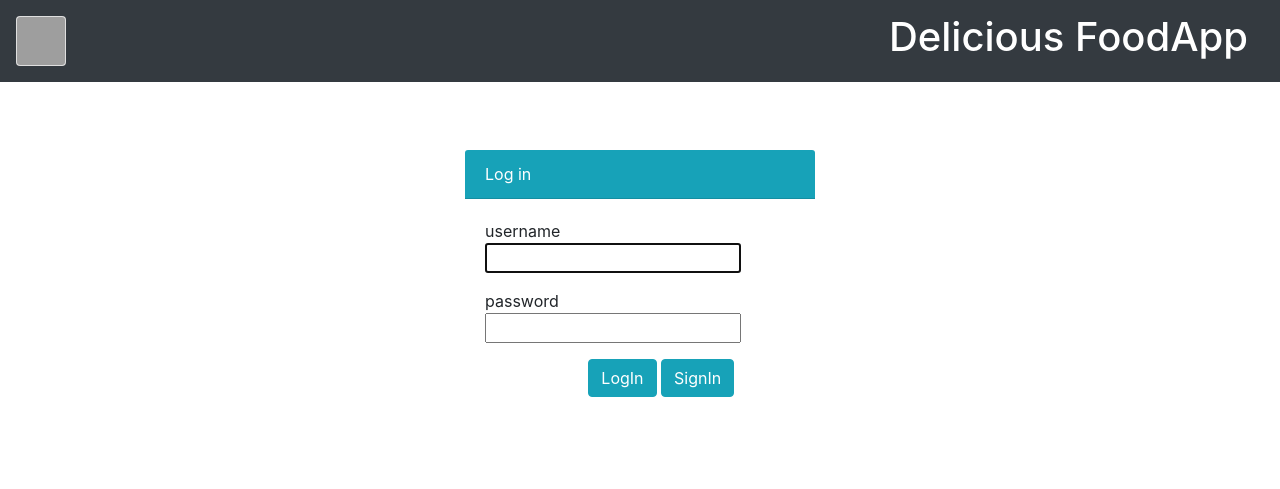
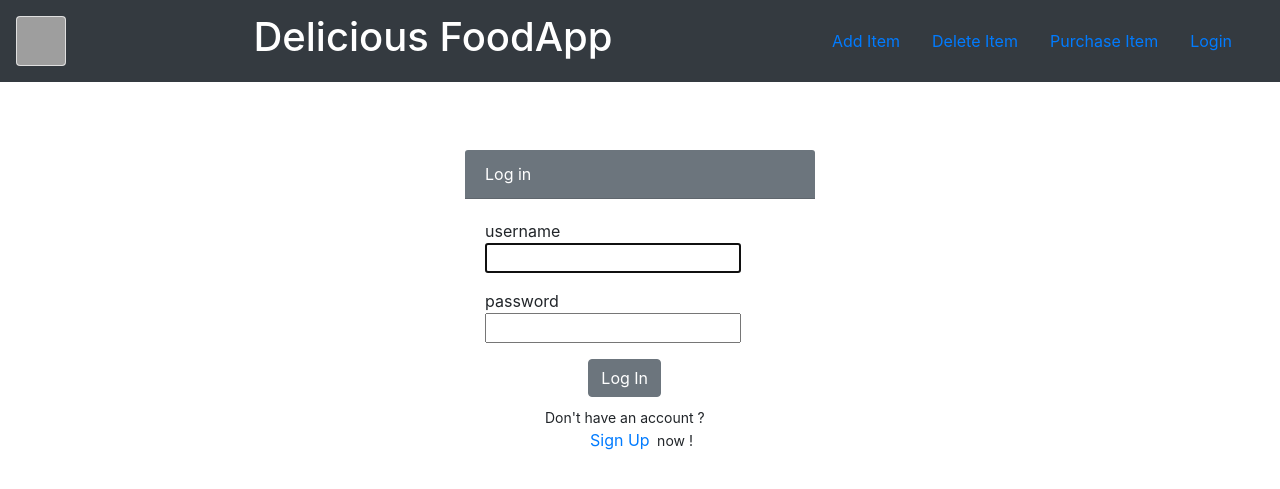
Before and after one commit to vedant100/Food-Order-System, a Django app: page /login/ in a window 1280 px wide. Shown: the top 489 px of the page. Run offline with Django 3.2, Linux system fonts and the light colour scheme; some libraries are stand-ins or nearby versions; grey boxes are pictures that could not be loaded.

Commit message:
bootstrap improved

```diff
--- a/food/templates/food/base.html
+++ b/food/templates/food/base.html
@@ -3,6 +3,11 @@
     <head>
          <link rel="stylesheet" type="text/css"  href="{% static 'style.css' %}"/>
          <link rel="stylesheet" href="https://stackpath.bootstrapcdn.com/bootstrap/4.5.2/css/bootstrap.min.css" integrity="sha384-JcKb8q3iqJ61gNV9KGb8thSsNjpSL0n8PARn9HuZOnIxN0hoP+VmmDGMN5t9UJ0Z" crossorigin="anonymous"></link>
+    <style>
+        .blink {
+  animation: blink 1s infinite;
+}
+    </style>
     </head>
     <body>
 
--- a/food/views.py
+++ b/food/views.py
@@ -82,7 +82,7 @@
         item.delete()
         return redirect('/food/')
 
-    return render(request, 'food/delete_item.html', {'item':item})
+    return render(request, 'food/delete_item.html', {'item': item})
 
 def delete_base(request):
     return render(request, 'food/delete_temp.html')
--- a/mysite/urls.py
+++ b/mysite/urls.py
@@ -14,7 +14,7 @@
     2. Add a URL to urlpatterns:  path('blog/', include('blog.urls'))
 """
 from django.contrib import admin
-from django.urls import path,include
+from django.urls import path, include
 from users import views as views_users
 from django.contrib.auth import views as authentication_views
 
--- a/users/templates/users/login.html
+++ b/users/templates/users/login.html
@@ -9,15 +9,29 @@
 </head>
 
 
-            <nav class="navbar navbar-dark bg-dark">
+              <nav class="navbar navbar-dark bg-dark">
                 <a href="#" class="navbar-brand"><img src="https://st.depositphotos.com/2926881/3774/v/950/depositphotos_37748769-stock-illustration-pizza-chef-logo.jpg" class="card" height="50px" width="50px"> </img> </a>
-                <a href="#" class="navbar-brand"><h1>Delicious FoodApp</h1></a>
+                <a href="#" class="navbar-brand" ><h1>Delicious FoodApp</h1></a>
+                <div class="navbar">
+                    <a class="nav-item nav-link" href="/food/add"> Add Item </a>
+                    <a class="nav-item nav-link" href="/food/delete_temp"> Delete Item </a>
+                    <a class="nav-item nav-link" href="#"> Purchase Item </a>
+                    {% if user.is_authenticated %}
+                        <a class="nav-item nav-link" href="{% url 'profile' %}"> Profile </a>
+
+                        <a class="nav-item nav-link" href="{% url 'logout' %}"> Logout </a>
+                    {% else %}
+                        <a class="nav-item nav-link" href="{% url 'login' %}"> Login </a>
+                    {% endif %}
+                </div>
             </nav>
-            <h4 style="padding-top:20px"><marquee  height="40px" behavior="scroll" direction="left" onmouseover="this.stop();" onmouseout="this.start();">Special Navratri offer --> Free Home Delivery <-- Hurry Up .... Limited time offer | Special Navratri offer --> Free Home Delivery <-- Hurry Up .... Limited time offer </marquee></h4>
+
+
+            <h4 style="padding-top:20px"><marquee height="40px" behavior="scroll" direction="left" onmouseover="this.stop();" onmouseout="this.start();">Special Navratri offer --> Free Home Delivery <-- Hurry Up .... Limited time offer | Special Navratri offer --> Free Home Delivery <-- Hurry Up .... Limited time offer </marquee></h4>
                 <div class="container">
                     <div class="row">
                         <div class="col-md-4 offset-md-4">
-                            <div class="card-header text-white bg-info">
+                            <div class="card-header text-white bg-secondary">
                                 <div class="card-tittle">
                                     Log in
                                 </div>
@@ -32,8 +46,12 @@
                                     </div>
                                     {% endfor %}
                                     <div class="offset-md-4">
-                                        <button class="btn btn-info" type="submit">LogIn</button>
-                                        <a class="btn btn-info" href="/register/">SignIn</a>
+                                        <button class="btn btn-secondary" type="submit">Log In</button>
+                                    </div>
+                                    <div style="padding-top:10px";>
+                                        <a style="padding-left:60px;font-size:14px">Don't have an account ?</a>
+                                        <a style="padding-left:105px;font-size:16px" href="/register/">Sign Up</a>
+                                        <a style="padding-left:3px;font-size:14px">now ! </a>
                                     </div>
                                 </form>
                             </div>
```
Also changed, not shown: food/templates/food/details.html (+7 -7 lines), food/templates/food/index.html (+6 -4 lines), db.sqlite3.
